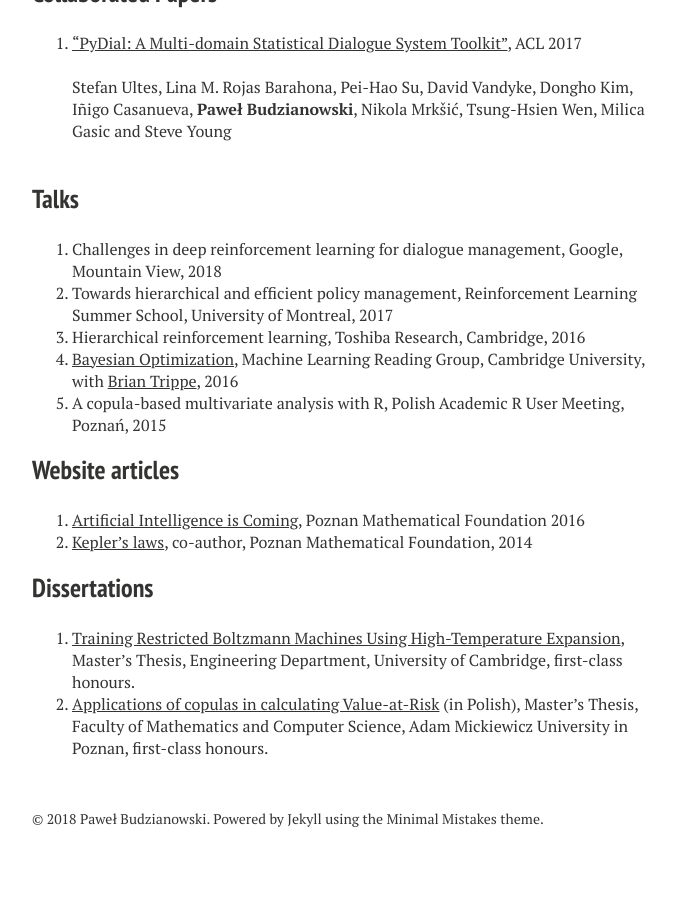
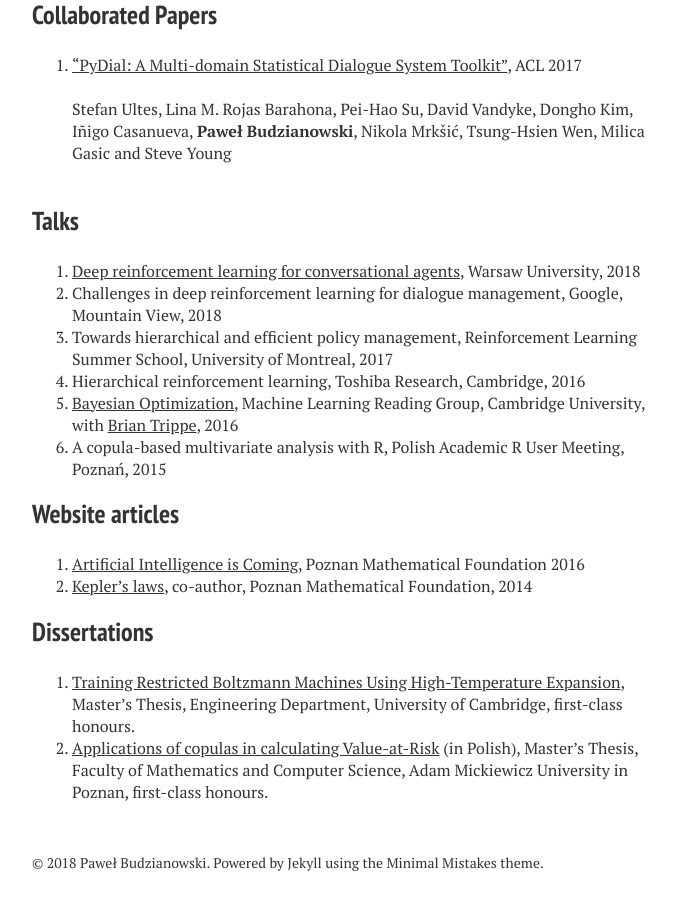
Before and after one commit to pawel-polyai/budzianowski.github.io, a Jekyll site: the page built from research.md, in a window 1280 px wide and 900 px high, scrolled down 1206 px. Shown: the whole window, without its empty margins (288-964 px from the left). Built offline with Jekyll 4.4.1, drawn with Linux system fonts in a browser that asks for light colours; nearby versions of some CDN libraries; some web fonts are replaced; before the commit the page ends 2083 px from its top, so only the background shows below that.

Commit message:
add presentation

```diff
--- a/research.md
+++ b/research.md
@@ -20,6 +20,7 @@
 Christopher Tegho*, <b>Paweł Budzianowski*</b>, Milica Gasic
 <br />
 <b>Best Student Paper Award</b>, 1 of 10 out of 1442 accepted papers
+<br />
 <br />
 6. ["Sample Efficient Deep Reinforcement Learning for Dialogue Systems with Large Action Spaces"](https://arxiv.org/abs/1802.03753), Preprint 2018.
 <br />
@@ -69,11 +70,12 @@
 <br />
 
 ## Talks
-1. Challenges in deep reinforcement learning for dialogue management, Google, Mountain View, 2018
-2. Towards hierarchical and efficient policy management, Reinforcement Learning Summer School, University of Montreal, 2017
-3. Hierarchical reinforcement learning, Toshiba Research, Cambridge, 2016
-4. [Bayesian Optimization](https://github.com/budzianowski/budzianowski.github.io/blob/master/data/bayOptMLG.pdf), Machine Learning Reading Group, Cambridge University, with [Brian Trippe](http://www.briantrippe.com/), 2016
-5. A copula-based multivariate analysis with R, Polish Academic R User Meeting, Poznań, 2015
+1. [Deep reinforcement learning for conversational agents](https://github.com/budzianowski/budzianowski.github.io/blob/master/data/drl_warsaw.pdf), Warsaw University, 2018
+2. Challenges in deep reinforcement learning for dialogue management, Google, Mountain View, 2018
+3. Towards hierarchical and efficient policy management, Reinforcement Learning Summer School, University of Montreal, 2017
+4. Hierarchical reinforcement learning, Toshiba Research, Cambridge, 2016
+5. [Bayesian Optimization](https://github.com/budzianowski/budzianowski.github.io/blob/master/data/bayOptMLG.pdf), Machine Learning Reading Group, Cambridge University, with [Brian Trippe](http://www.briantrippe.com/), 2016
+6. A copula-based multivariate analysis with R, Polish Academic R User Meeting, Poznań, 2015
 
 ## Website articles
 1. [Artificial Intelligence is Coming](https://matematyka.poznan.pl/artykul/sztuczna-inteligencja-nadchodzi-czyli-krotki-poradnik-jak-zbudowac-inteligentna-maszyne/#easy-footnote-3), Poznan Mathematical Foundation 2016
```
Also changed, not shown: 1 other file.
